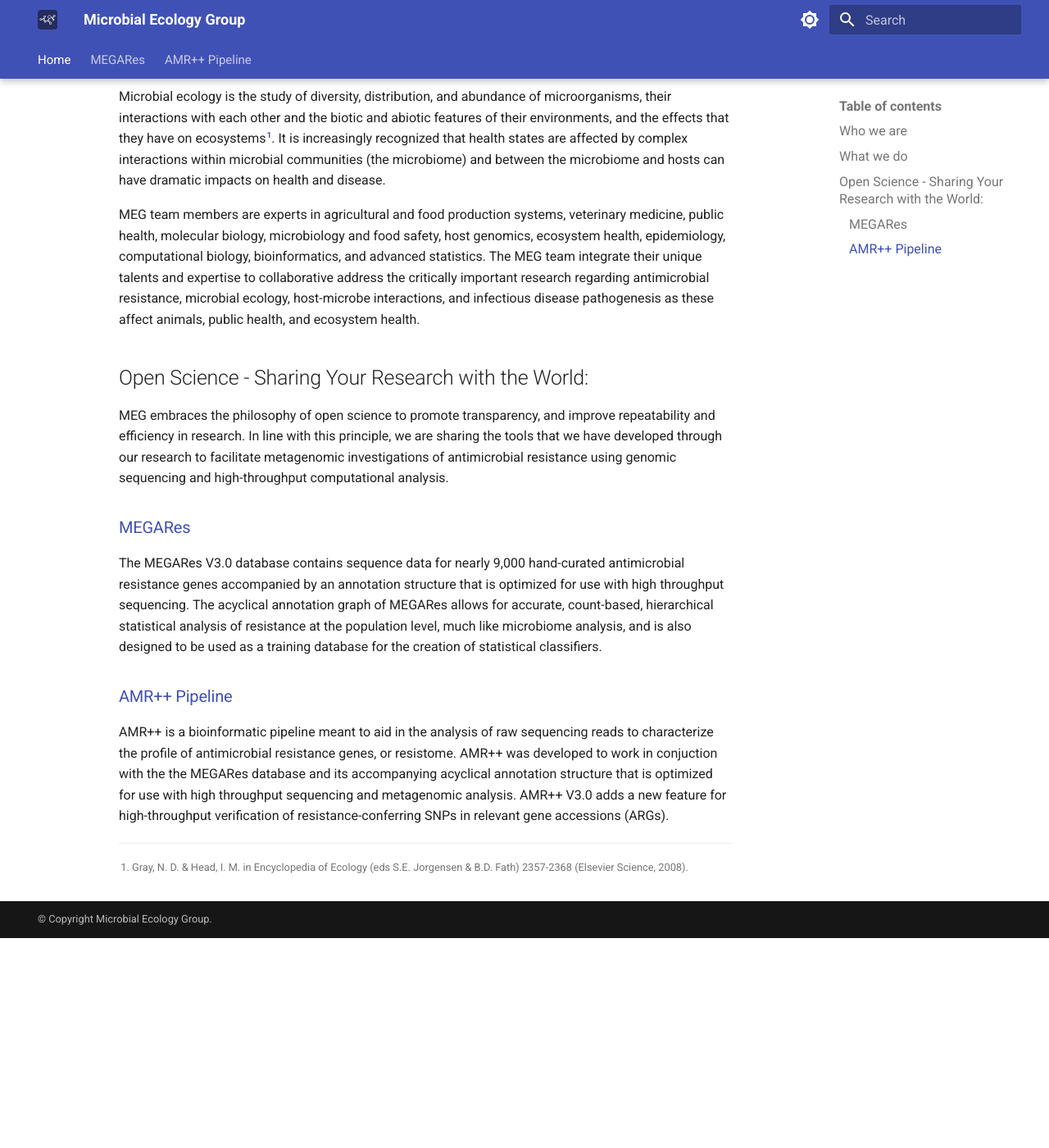
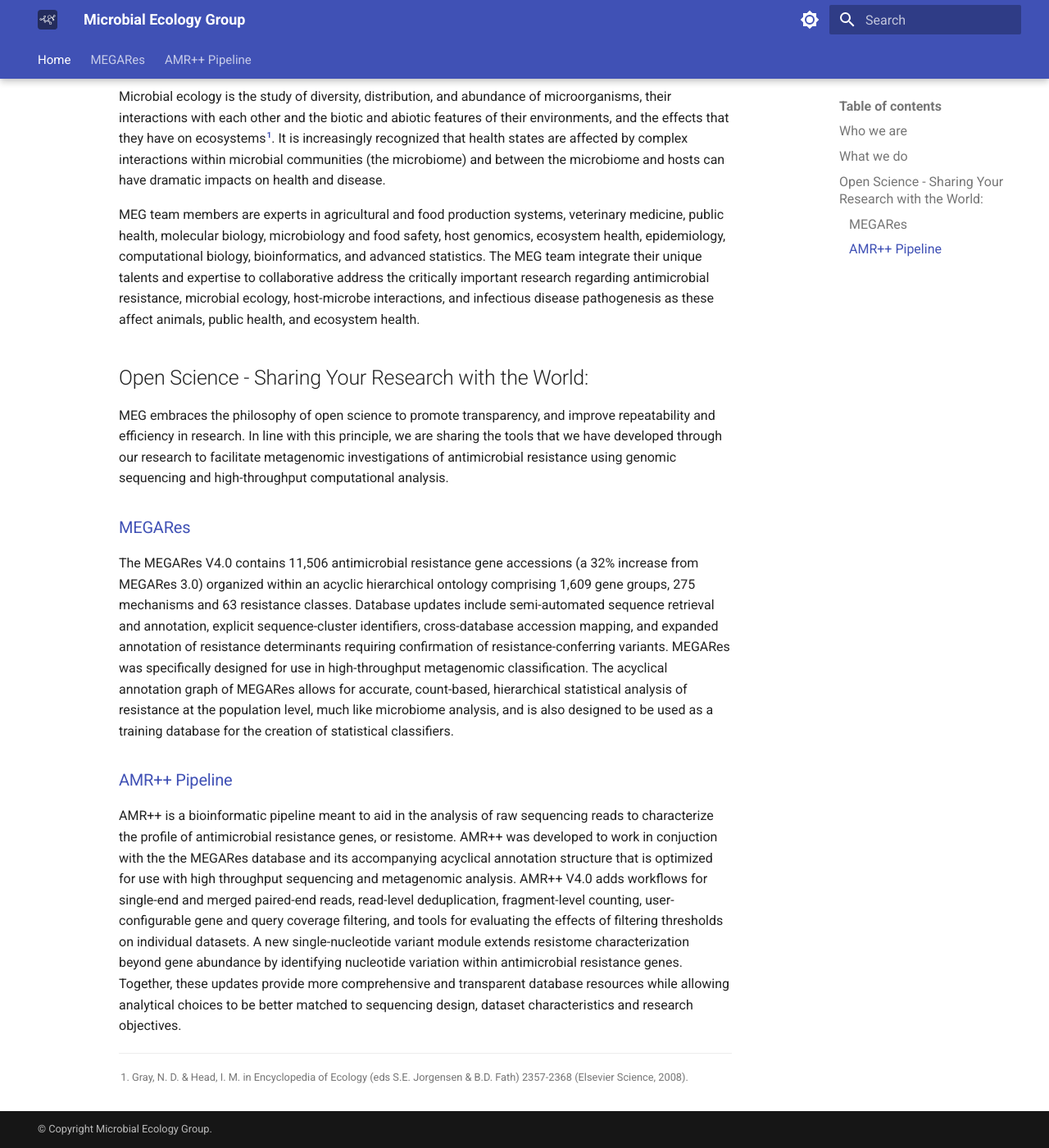
Before and after one commit to Microbial-Ecology-Group/meglab, an MkDocs documentation site: the page built from docs/index.md, in a window 1280 px wide and 1400 px high, scrolled down 981 px. Shown: the whole window at 82% size. Built offline with MkDocs 1.6.1 and Material for MkDocs 9.7.7, drawn with Linux system fonts in a browser that asks for light colours; before the commit the page ends 2125 px from its top, so only the background shows below that.

Commit message:
Update index.md

```diff
--- a/docs/index.md
+++ b/docs/index.md
@@ -19,9 +19,9 @@ MEG team members are experts in agricultural and food production systems, veteri
 MEG embraces the philosophy of open science to promote transparency, and improve repeatability and efficiency in research. In line with this principle, we are sharing the tools that we have developed through our research to facilitate metagenomic investigations of antimicrobial resistance using genomic sequencing and high-throughput computational analysis.
 
 ### [MEGARes](./megares/index.md)
-The MEGARes V3.0 database contains sequence data for nearly 9,000 hand-curated antimicrobial resistance genes accompanied by an annotation structure that is optimized for use with high throughput sequencing. The acyclical annotation graph of MEGARes allows for accurate, count-based, hierarchical statistical analysis of resistance at the population level, much like microbiome analysis, and is also designed to be used as a training database for the creation of statistical classifiers.
+The MEGARes V4.0 contains 11,506 antimicrobial resistance gene accessions (a 32% increase from MEGARes 3.0) organized within an acyclic hierarchical ontology comprising 1,609 gene groups, 275 mechanisms and 63 resistance classes. Database updates include semi-automated sequence retrieval and annotation, explicit sequence-cluster identifiers, cross-database accession mapping, and expanded annotation of resistance determinants requiring confirmation of resistance-conferring variants. MEGARes was specifically designed for use in high-throughput metagenomic classification. The acyclical annotation graph of MEGARes allows for accurate, count-based, hierarchical statistical analysis of resistance at the population level, much like microbiome analysis, and is also designed to be used as a training database for the creation of statistical classifiers.
 
 ### [AMR++ Pipeline](./amrplusplus/index.md)
-AMR++ is a bioinformatic pipeline meant to aid in the analysis of raw sequencing reads to  characterize the profile of antimicrobial resistance genes, or resistome. AMR++ was developed to work in conjuction with the the MEGARes database and its accompanying acyclical annotation structure that is optimized for use with high throughput sequencing and metagenomic analysis.  AMR++ V3.0 adds a new feature for high-throughput verification of resistance-conferring SNPs in relevant gene accessions (ARGs).
+AMR++ is a bioinformatic pipeline meant to aid in the analysis of raw sequencing reads to  characterize the profile of antimicrobial resistance genes, or resistome. AMR++ was developed to work in conjuction with the the MEGARes database and its accompanying acyclical annotation structure that is optimized for use with high throughput sequencing and metagenomic analysis.  AMR++ V4.0 adds workflows for single-end and merged paired-end reads, read-level deduplication, fragment-level counting, user-configurable gene and query coverage filtering, and tools for evaluating the effects of filtering thresholds on individual datasets. A new single-nucleotide variant module extends resistome characterization beyond gene abundance by identifying nucleotide variation within antimicrobial resistance genes. Together, these updates provide more comprehensive and transparent database resources while allowing analytical choices to be better matched to sequencing design, dataset characteristics and research objectives.
 
 [^1]: Gray, N. D. &amp; Head, I. M. in Encyclopedia of Ecology (eds S.E. Jorgensen &amp; B.D. Fath) 2357-2368 (Elsevier Science, 2008).
```
